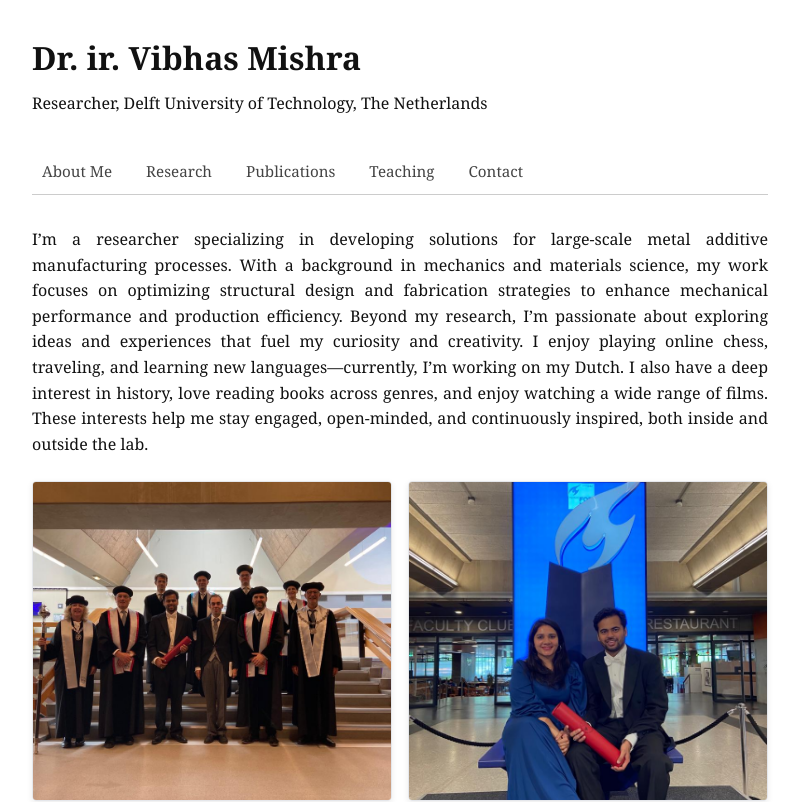
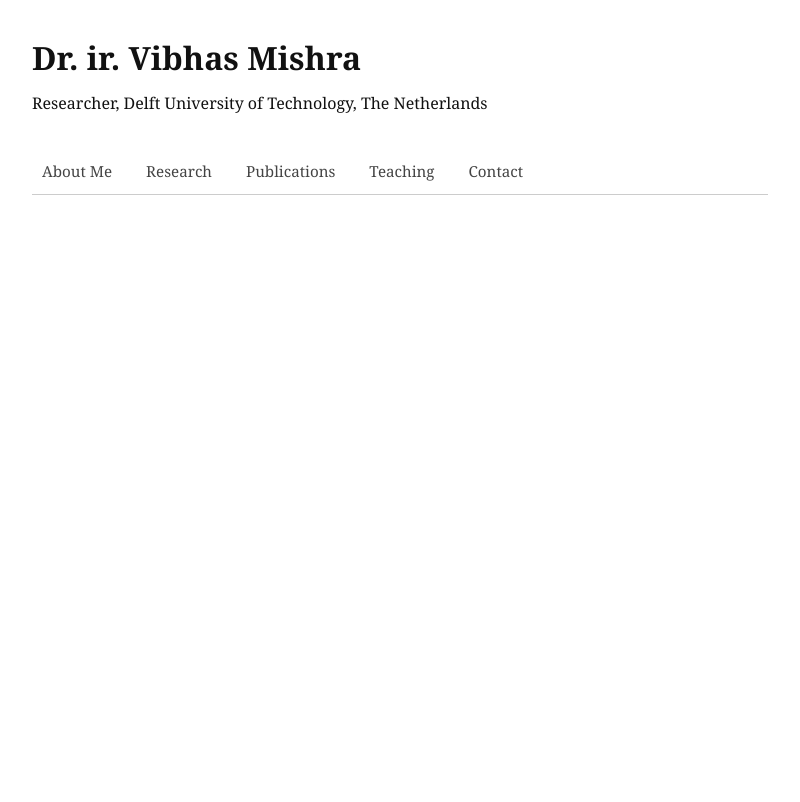
Before and after one commit to tovibhas1110/AcademicWeb, a React (Create React App) app: page / in a window 1280 px wide. Shown: the top 802 px of the page, without its empty margins (240-1040 px from the left). Built offline with nearby package versions, Linux system fonts and the light colour scheme.

Commit message:
Update website content

```diff
--- a/src/App.js
+++ b/src/App.js
@@ -28,7 +28,7 @@ function App() {
     </div>
     <Navbar />
       <Routes>
-        <Route path="/" element={<About />} />
+        <Route path="/About" element={<About />} />
         <Route path="/Research" element={<Research />} />
         <Route path="/Publications" element={<Publications />} />
         <Route path="/Teaching" element={<Teaching />} />
--- a/src/Navbar.jsx
+++ b/src/Navbar.jsx
@@ -5,7 +5,7 @@ function Navbar() {
   return (
 
     <nav style={{ padding: "10px", borderBottom: "1px solid #ccc" }}>
-      <Link to="/" style={{ marginRight: "10px" }}>About Me</Link>
+      <Link to="/About" style={{ marginRight: "10px" }}>About Me</Link>
       <Link to="/Research" style={{ marginRight: "10px" }}>Research</Link>
       <Link to="/Publications" style={{ marginRight: "10px" }}>Publications</Link>
       <Link to="/Teaching" style={{ marginRight: "10px" }}>Teaching</Link>
```
